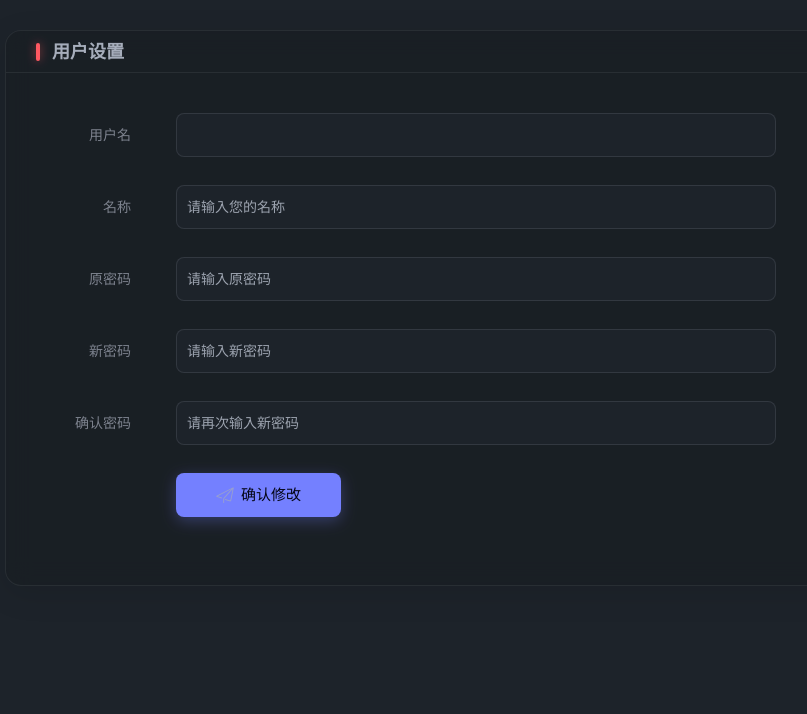
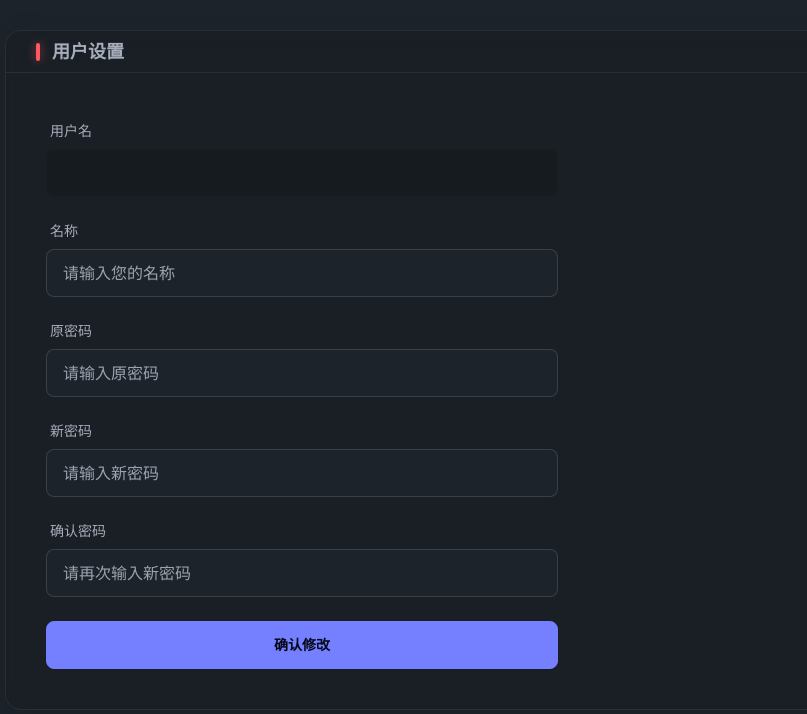
Before and after one commit to xiaobai01111/python-pa, a Django app: template templates/pass_page.html in a window 1280 px wide. Shown: the top 714 px of the page, without its empty margins (25-832 px from the left). Run offline with Django 3.2, Linux system fonts and the light colour scheme; the template is opened without the code that fills it, so the values that code supplies are empty; some libraries are stand-ins or nearby versions.

Commit message:
📚 v2.0.0发布：完整的项目文档与UI现代化完成
🎯 **里程碑：从v1.0到v2.0的全面升级**

📖 **README.md完全重构**
- 全新项目介绍：基于Django + daisyUI的智能职位推荐平台
- 完整功能概览：智能推荐、数据采集、可视化、用户系统、现代化UI
- 详细技术栈：涵盖前后端完整技术选型和开发工具
- 系统截图说明：控制台、职位列表、推荐、数据可视化
- 更新系统架构图：展示四层架构设计（前端展示、业务逻辑、数据访问、数据库）
- 核心算法文档：协同过滤算法详解和推荐流程
- v2.0.0更新日志：记录UI重构、多主题支持等重大改进

🔧 **密码修改页面现代化 (pass_page.html)**
- 完全重构为daisyUI表单组件
- 内置HTML5表单验证：minlength、maxlength、pattern
- 实时验证反馈：validator-hint错误提示
- 响应式设计：w-full max-w-lg自适应布局
- 用户体验优化：清晰的标签、提示和错误反馈
- 简化CSS：从复杂样式改为组件化设计

✨ **v2.0.0核心特性**
- 🎨 daisyUI组件全面集成
- ✨ 30+主题切换支持
- 📱 响应式设计适配
- 🔧 HTML5表单验证
- 🃏 现代化卡片布局
- 📊 数据可视化优化

🚀 **技术升级亮点**
- 从传统Layui升级为daisyUI + TailwindCSS
- 硬编码颜色迁移为主题变量系统
- 组件化设计替代自定义CSS
- 原生HTML5验证替代JavaScript验证

**🤖 Generated with [Claude Code](https://claude.com/claude-code)**

**Co-Authored-By: Claude <noreply@anthropic.com>

```diff
--- a/templates/pass_page.html
+++ b/templates/pass_page.html
@@ -53,61 +53,22 @@
 
     .layui-card-body { padding: 40px; }
 
-    /* 表单元素重构 */
-    .layui-form-label {
-        color: oklch(var(--bc) / 0.7);
-        width: 100px;
-        padding: 12px 15px;
-        font-size: 14px;
+    /* 禁用输入框样式 */
+    .input:disabled {
+        background-color: oklch(var(--b3));
+        opacity: 0.6;
     }
 
-    .layui-input-block { margin-left: 130px; max-width: 600px; }
-
-    .layui-input {
-        background-color: oklch(var(--b1));
-        border: 1px solid oklch(var(--bc) / 0.2);
-        color: oklch(var(--bc));
-        border-radius: 8px;
-        height: 44px;
-        line-height: 44px;
-        transition: all 0.3s;
+    /* 验证提示默认隐藏 */
+    .validator-hint {
+        display: none;
     }
 
-    .layui-input:focus {
-        border-color: oklch(var(--p));
-        box-shadow: 0 0 0 3px oklch(var(--p) / 0.2);
+    /* 只在输入无效且失去焦点后显示 */
+    .validator:user-invalid ~ .validator-hint,
+    .validator:invalid:not(:placeholder-shown):not(:focus) ~ .validator-hint {
+        display: block;
     }
-
-    .layui-input:disabled {
-        background-color: oklch(var(--b3));
-        color: oklch(var(--bc) / 0.5);
-        cursor: not-allowed;
-        border-color: oklch(var(--bc) / 0.1);
-    }
-
-    /* 按钮样式 */
-    .layui-btn {
-        background-color: oklch(var(--p));
-        color: oklch(var(--pc));
-        border-radius: 8px;
-        box-shadow: 0 4px 15px oklch(var(--p) / 0.3);
-        border: none;
-        height: 44px;
-        line-height: 44px;
-        padding: 0 40px;
-        font-size: 15px;
-        font-weight: 500;
-        transition: all 0.3s;
-    }
-
-    .layui-btn:hover {
-        transform: translateY(-2px);
-        box-shadow: 0 8px 25px oklch(var(--p) / 0.4);
-        opacity: 0.95;
-        background-color: oklch(var(--p));
-    }
-
-    .layui-form-item { margin-bottom: 28px; }
   </style>
 
   <div class="layui-fluid">
@@ -117,44 +78,43 @@
           <div class="layui-card-header">用户设置</div>
           <div class="layui-card-body">
             <div class="layui-form" lay-filter="">
-              <div class="layui-form-item">
-                <label class="layui-form-label">用户名</label>
-                <div class="layui-input-block">
-                  <input type="text" name="user_account" class="layui-input" value="{{ user_obj.user_account }}" disabled>
-                </div>
-              </div>
-              <div class="layui-form-item">
-                <label class="layui-form-label">名称</label>
-                <div class="layui-input-block">
-                  <input type="text" name="user_name" class="layui-input" value="{{ user_obj.user_name }}" placeholder="请输入您的名称">
-                </div>
-              </div>
-              <div class="layui-form-item">
-                <label class="layui-form-label">原密码</label>
-                <div class="layui-input-block">
-                  <input type="password" name="old_pass" class="layui-input" placeholder="请输入原密码">
-                </div>
-              </div>
-              <div class="layui-form-item">
-                <label class="layui-form-label">新密码</label>
-                <div class="layui-input-block">
-                  <input type="password" name="pass_word" class="layui-input" placeholder="请输入新密码">
-                </div>
+              <!-- 用户名 -->
+              <div class="form-control w-full max-w-lg mb-4">
+                <label class="label"><span class="label-text">用户名</span></label>
+                <input type="text" name="user_account" class="input input-bordered w-full" value="{{ user_obj.user_account }}" disabled>
               </div>
 
-              <div class="layui-form-item">
-                <label class="layui-form-label">确认密码</label>
-                <div class="layui-input-block">
-                  <input type="password" name="pass_word_1" class="layui-input" placeholder="请再次输入新密码">
-                </div>
+              <!-- 名称 -->
+              <div class="form-control w-full max-w-lg mb-4">
+                <label class="label"><span class="label-text">名称</span></label>
+                <input type="text" name="user_name" class="input input-bordered validator w-full" required placeholder="请输入您的名称" value="{{ user_obj.user_name }}" minlength="2" maxlength="20">
+                <p class="validator-hint text-error text-sm mt-1">名称长度需在2-20个字符之间</p>
               </div>
 
-              <div class="layui-form-item">
-                <div class="layui-input-block">
-                     <button class="layui-btn" lay-submit lay-filter="up_pass" id="up_pass">
-                         <i class="layui-icon layui-icon-release"></i> 确认修改
-                     </button>
-                </div>
+              <!-- 原密码 -->
+              <div class="form-control w-full max-w-lg mb-4">
+                <label class="label"><span class="label-text">原密码</span></label>
+                <input type="password" name="old_pass" class="input input-bordered validator w-full" required placeholder="请输入原密码" minlength="6">
+                <p class="validator-hint text-error text-sm mt-1">请输入原密码</p>
+              </div>
+
+              <!-- 新密码 -->
+              <div class="form-control w-full max-w-lg mb-4">
+                <label class="label"><span class="label-text">新密码</span></label>
+                <input type="password" name="pass_word" class="input input-bordered validator w-full" required placeholder="请输入新密码" minlength="6" maxlength="20" pattern=".{6,20}">
+                <p class="validator-hint text-error text-sm mt-1">密码长度需在6-20个字符之间</p>
+              </div>
+
+              <!-- 确认密码 -->
+              <div class="form-control w-full max-w-lg mb-4">
+                <label class="label"><span class="label-text">确认密码</span></label>
+                <input type="password" name="pass_word_1" class="input input-bordered validator w-full" required placeholder="请再次输入新密码" minlength="6" maxlength="20">
+                <p class="validator-hint text-error text-sm mt-1">请再次输入新密码</p>
+              </div>
+
+              <!-- 提交按钮 -->
+              <div class="form-control w-full max-w-lg mt-6">
+                <button class="btn btn-primary" lay-submit lay-filter="up_pass" id="up_pass">确认修改</button>
               </div>
             </div>
           </div>
```
Also changed, not shown: README.md.
